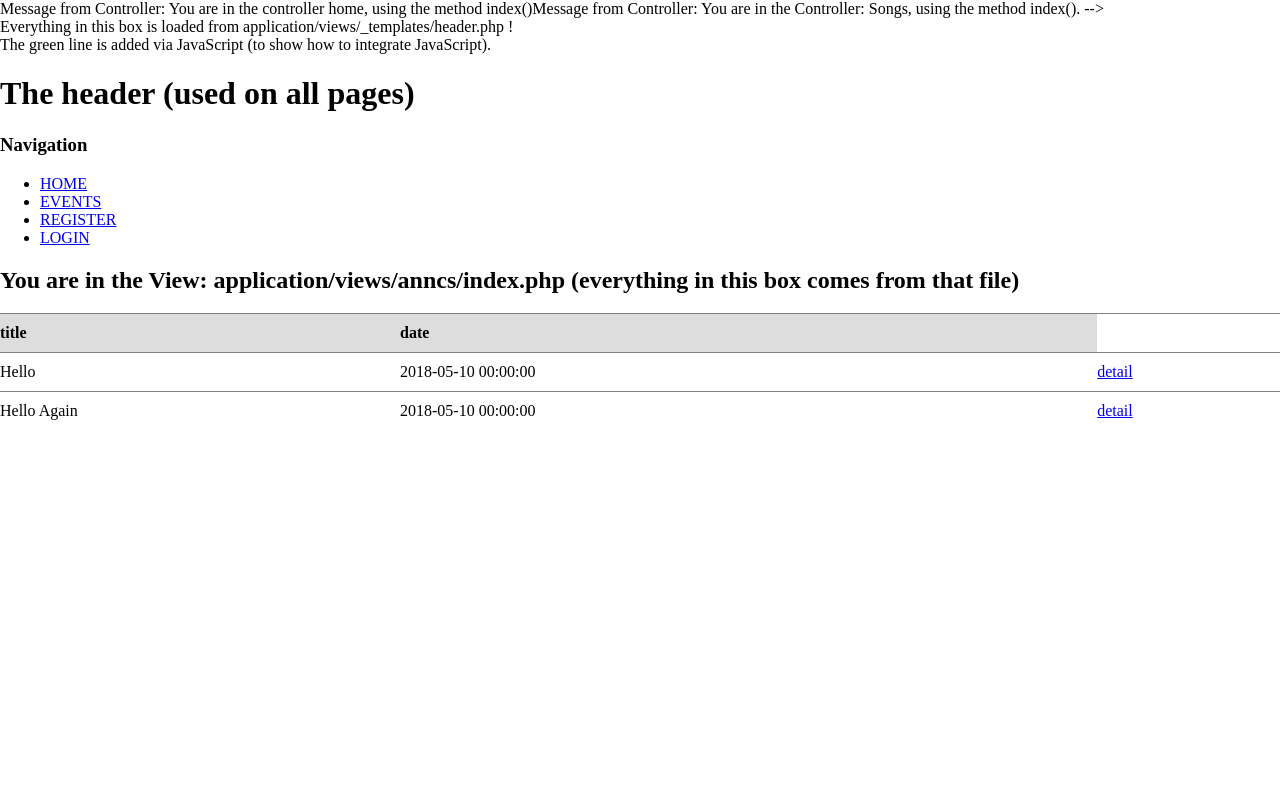
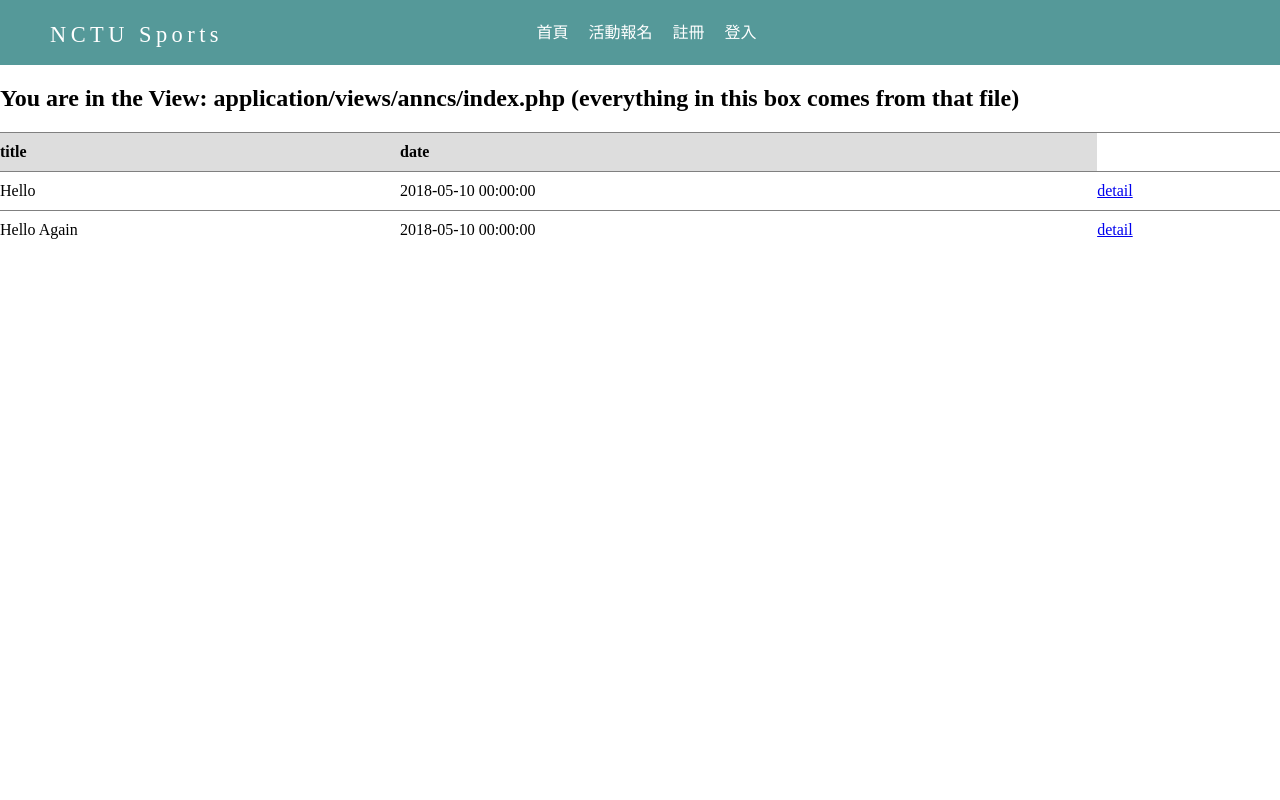
Before and after one commit to shao-hub/db_proj_2018, a PHP site: page /db_proj_2018/ in a window 1280 px wide. Run offline with PHP 8.4, Linux system fonts and the light colour scheme; data comes from the database, SQL or seed files in the repository.

Commit message:
fix header & remove all controller msgs

```diff
--- a/application/controller/home.php
+++ b/application/controller/home.php
@@ -16,15 +16,11 @@
      */
     public function index()
     {
-        // debug message to show where you are, just for the demo
-        echo 'Message from Controller: You are in the controller home, using the method index()';
         // load views. within the views we can echo out $songs and $amount_of_songs easily
         //header('location: ' . URL . 'anncs/index');
         //require 'application/views/_templates/header.php';
         //require 'application/views/anncs/index.php';
         //require 'application/views/_templates/footer.php';
-        // simple message to show where you are
-        echo 'Message from Controller: You are in the Controller: Songs, using the method index().';
 
         // load a model, perform an action, pass the returned data to a variable
         // NOTE: please write the name of the model "LikeThis"
--- a/application/controller/login.php
+++ b/application/controller/login.php
@@ -6,8 +6,6 @@
 
     public function index()
     {
-        echo 'Message from Controller: You are in the Controller: Songs, using the method index().';
-
         require 'application/views/_templates/header.php';
         require 'application/views/login/index.php';
         require 'application/views/_templates/footer.php';
@@ -16,8 +14,6 @@
 
     public function loginAccount()
     {
-        echo 'Message from Controller: You are in the Controller: login, using the method loginAccount().';
-
         if (isset($_POST["submit_login_account"])) {
             $login_model=$this->loadModel('LoginModel');
             $login_model->verifyAccount($_POST["user_id"], $_POST["user_pw"]);
@@ -27,7 +23,6 @@
 
     public function logoutAccount()
     {
-        echo 'Message from Controller: You are in the Controller: login, using the method logoutAccount().';
         Auth::logout();
         header('location: ' . URL . 'anncs/index');
 
--- a/application/controller/register.php
+++ b/application/controller/register.php
@@ -10,8 +10,6 @@
 
     public function index()
     {
-        echo 'Message from Controller: You are in the Controller: Songs, using the method index().';
-
         require 'application/views/_templates/header.php';
         require 'application/views/register/index.php';
         require 'application/views/_templates/footer.php';
@@ -20,8 +18,6 @@
 
     public function signup()
     {
-        echo 'Message from Controller: You are in the Controller: Register, using the method signup().';
-
         // if we have POST data to create a new song entry
         if (isset($_POST["submit_signup_account"])) {
             // load model, perform an action on the model
--- a/application/views/_templates/header.php
+++ b/application/views/_templates/header.php
@@ -8,36 +8,23 @@
     <meta name="viewport" content="width=device-width, initial-scale=1.0">
     <!-- css -->
     <link href="<?php echo URL; ?>public/css/style.css" rel="stylesheet">
-    -->
     <!-- jQuery
     <script src="http://code.jquery.com/jquery-2.0.3.min.js"></script>
     -->
-    <!-- our JavaScript
-    <script src="<?php echo URL; ?>public/js/application.js"></script>
-    -->
+    <!--[if lt IE 9]>
+    <script src="//cdnjs.cloudflare.com/ajax/libs/html5shiv/3.7.3/html5shiv.min.js"></script>
+    <![endif]-->
 </head>
 <body>
 <!-- header -->
 <div class="container">
-    <!-- Info -->
-    <div class="where-are-we-box">
-        Everything in this box is loaded from <span class="bold">application/views/_templates/header.php</span> !
-        <br />
-        The green line is added via JavaScript (to show how to integrate JavaScript).
-    </div>
-    <h1>The header (used on all pages)</h1>
-    <!-- demo image
-    <h3>Demo image, to show usage of public/img folder</h3>
-    <div>
-        <img src="<?php echo URL; ?>public/img/demo-image.png" />
-    </div>
-    <!-- navigation -->
-    <h3>Navigation</h3>
-    <div class="navigation">
-        <ul>
+    <nav class="navigation cyan-bg">
+        <span id="banner">NCTU Sports</span>
+        <span class="split"></span>
+        <ul class="menu">
             <!-- same like "home" or "home/index" -->
-            <li><a href="<?php echo URL; ?>">HOME</a></li>
-            <li><a href="<?php echo URL; ?>events">EVENTS</a></li>
+            <li><a href="<?php echo URL; ?>">首頁</a></li>
+            <li><a href="<?php echo URL; ?>events">活動報名</a></li>
             <?php
                 if(Auth::isLogin())
                 {
@@ -46,20 +33,21 @@
             if(Auth::isAdmin())
             {
                 ?>
-                <li><a href="<?php echo URL; ?>events/status">EVENT STATUS</a></li>
+            <li><a href="<?php echo URL; ?>events/status">報名狀況</a></li>
                 <?php
             }
                 ?>
-                    <li><?php echo Auth::getUserName() ?></li>
-                    <li><a href="<?php echo URL; ?>login/logoutAccount">LOGOUT</a></li>
+
+            <li><?php echo Auth::getUserName() ?></li>
+            <li><a href="<?php echo URL; ?>login/logoutAccount">登出</a></li>
                     <?php
                 }
                 else
                 {
                     ?>
 
-                    <li><a href="<?php echo URL; ?>register">REGISTER</a></li>
-                    <li><a href="<?php echo URL; ?>login">LOGIN</a></li>
+            <li><a href="<?php echo URL; ?>register">註冊</a></li>
+            <li><a href="<?php echo URL; ?>login">登入</a></li>
 
                     <?php
                 }
@@ -67,7 +55,8 @@
 
             <!-- "songs" and "songs/index" are the same -->
         </ul>
-    </div>
+        <span class="split-right"></span>
+    </nav>
     <!-- simple div for javascript output, just to show how to integrate js into this MVC construct -->
     <!--
     <h3>Demo JavaScript</h3>
```
Also changed, not shown: application/controller/anncs.php (+0 -11 lines), application/controller/events.php (+0 -16 lines).
